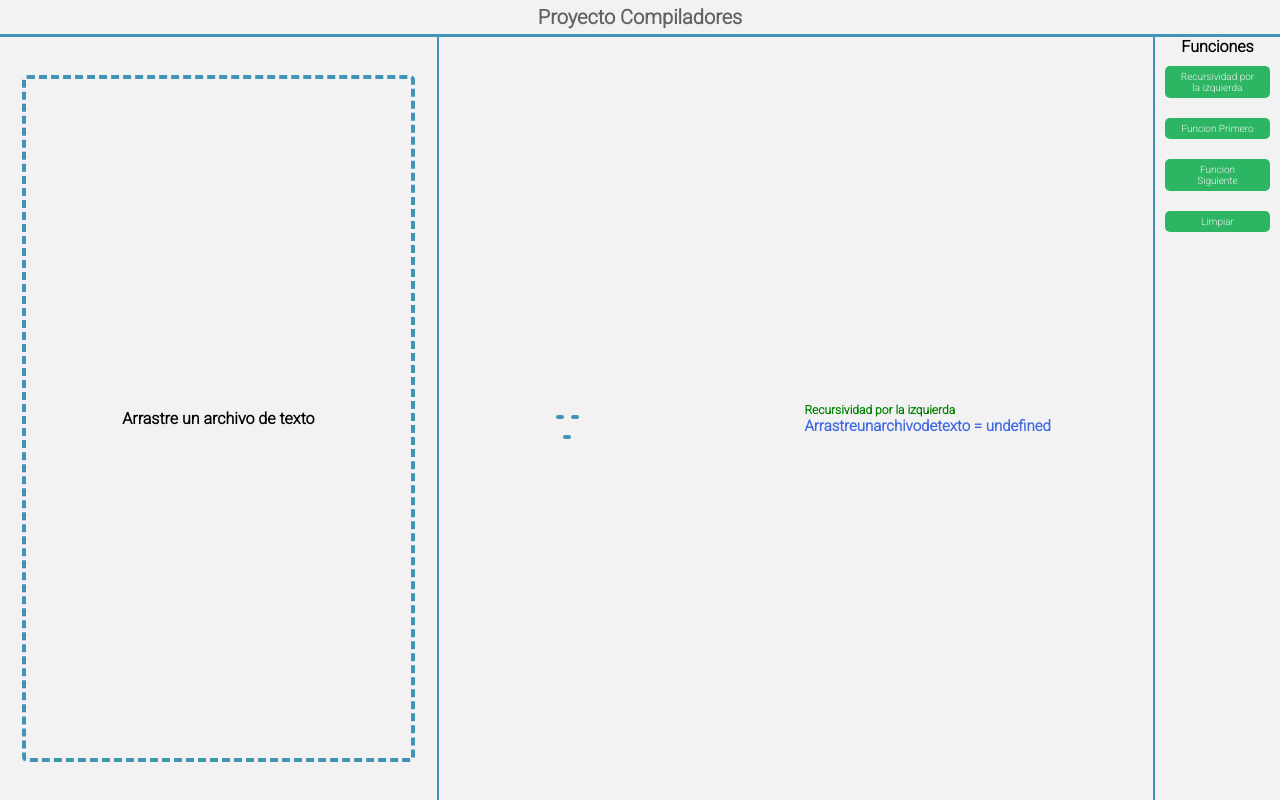
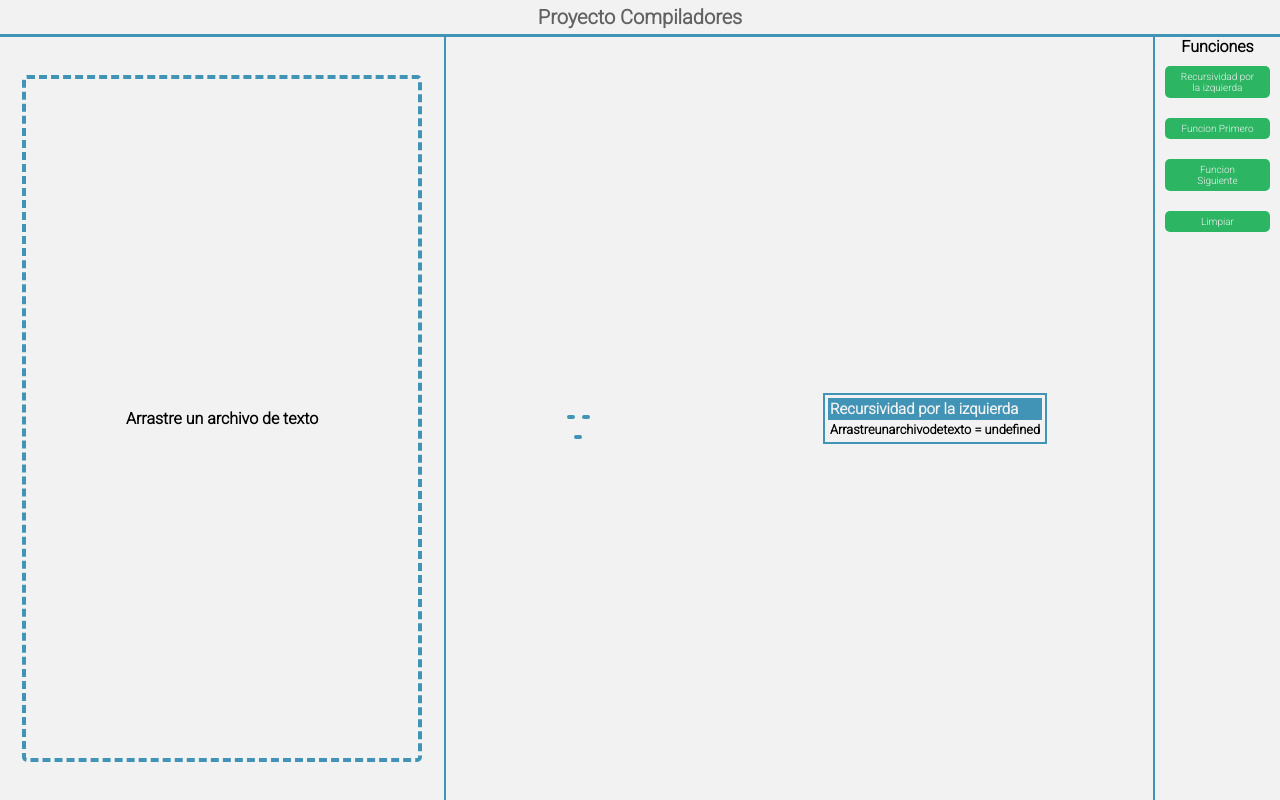
Before and after one commit to lk3v1nn/lk3v1nn.github.io, a plain HTML site: page index.html in a window 1280 px wide. Both pictures are taken after a click on the button "Recursividad por la izquierda". Drawn offline with nearby package versions, Linux system fonts and the light colour scheme.

Commit message:
bien compusido

```diff
--- a/estilos/estilos.css
+++ b/estilos/estilos.css
@@ -54,22 +54,23 @@ header{
     border-right: 2px solid rgb(66, 148, 182);
     flex-direction: column;
 }
-.seccionRecursividadIzquierda  h1{
-
-    font-size: 20px;
+.seccionRecursividadIzquierda div{
+    border: 2px solid rgb(66, 148, 182);
+    padding: 3px;
 }
 .seccionRecursividadIzquierda  h2{
-    color: royalblue;
-    font-size: 15px;
+    color: black;
+    padding: 2px;
+    font-size: 0.8rem;
 }
 .seccionRecursividadIzquierda  h3{
-    color: green;
-    font-size: 12px;
+    background-color: rgb(66, 148, 182);
+    padding: 2px;
+    color: rgb(242, 242, 242);
+    font-size: 15px;
+    text-decoration: underline rgb(66, 148, 182);
 }
-.seccionRecursividadIzquierda  h4{
-    color: red;
-    font-size: 10px;
-}
+
 .seccionBotones{
     height: 100%;
     width: 100%;
--- a/funcionalidades/arrastrarArchivo.js
+++ b/funcionalidades/arrastrarArchivo.js
@@ -36,7 +36,6 @@ areaParaArrastrar.addEventListener('drop', (e) =>{
     const boton = document.getElementById('procesar');
     // boton.removeAttribute('hidden');
 
-    eliminarDelDOM('gramaticaSinRecursividadIzquierda');
+    eliminarDelDOM('gramaticaSinRecursividadIzquierda'); //LIMPIA EL DOM
     setTimeout(ejtodo, 200);
-    setTimeout(quitarRecursividad, 250);
 });
--- a/funcionalidades/procesarVTP.js
+++ b/funcionalidades/procesarVTP.js
@@ -175,4 +175,6 @@ function ejtodo(){
     animEntrada();
     V_T();
     V_P();
+    quitarRecursividad();
+    // setTimeout(quitarRecursividad, 250);
 }
```
